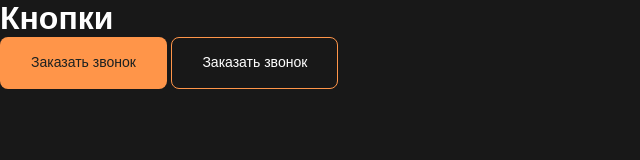
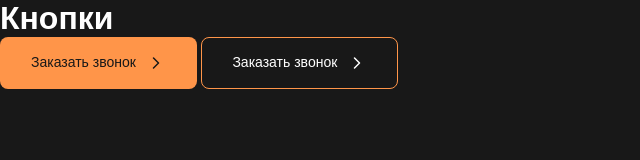
Before and after one commit to AlexanderKoldin/tank-landing, a website built with Vite: page ui-kit.html in a window 1280 px wide. Shown: the whole page, without its empty margins (0-640 px from the left). Built offline with nearby package versions, Linux system fonts and the light colour scheme; a web font is replaced by a local one.

Commit message:
feat: add icon element to button

```diff
--- a/src/styles/blocks/_button.scss
+++ b/src/styles/blocks/_button.scss
@@ -21,7 +21,7 @@
 
 .button--primary {
   background-color: var(--color-accent);
-  color: var(--color-surface);
+  color: var(--color-bg);
 
   &:hover {
     background-color: var(--color-accent-hover);
@@ -36,3 +36,9 @@
     background-color: var(--color-dark-hover);
   }
 }
+
+.button__icon {
+  inline-size: 20px;
+  block-size: 20px;
+  flex-shrink: 0;
+}
--- a/ui-kit.html
+++ b/ui-kit.html
@@ -10,10 +10,44 @@
 
     <button class="button button--primary" type="button">
       <span class="button__text">Заказать звонок</span>
+      <svg
+        class="button__icon"
+        aria-hidden="true"
+        width="20"
+        height="20"
+        viewBox="0 0 20 20"
+        fill="none"
+        xmlns="http://www.w3.org/2000/svg"
+      >
+        <path
+          d="M7.5 15L12.5 10L7.5 5"
+          stroke="currentColor"
+          stroke-width="1.5"
+          stroke-linecap="round"
+          stroke-linejoin="round"
+        />
+      </svg>
     </button>
 
     <button class="button button--outline" type="button">
-      <span class="button__text">Заказать звонок</span>
+      <span class="button__text">Заказать звонок</span
+      ><svg
+        class="button__icon"
+        aria-hidden="true"
+        width="20"
+        height="20"
+        viewBox="0 0 20 20"
+        fill="none"
+        xmlns="http://www.w3.org/2000/svg"
+      >
+        <path
+          d="M7.5 15L12.5 10L7.5 5"
+          stroke="currentColor"
+          stroke-width="1.5"
+          stroke-linecap="round"
+          stroke-linejoin="round"
+        />
+      </svg>
     </button>
 
     <script type="module" src="/src/main.js"></script>
```
